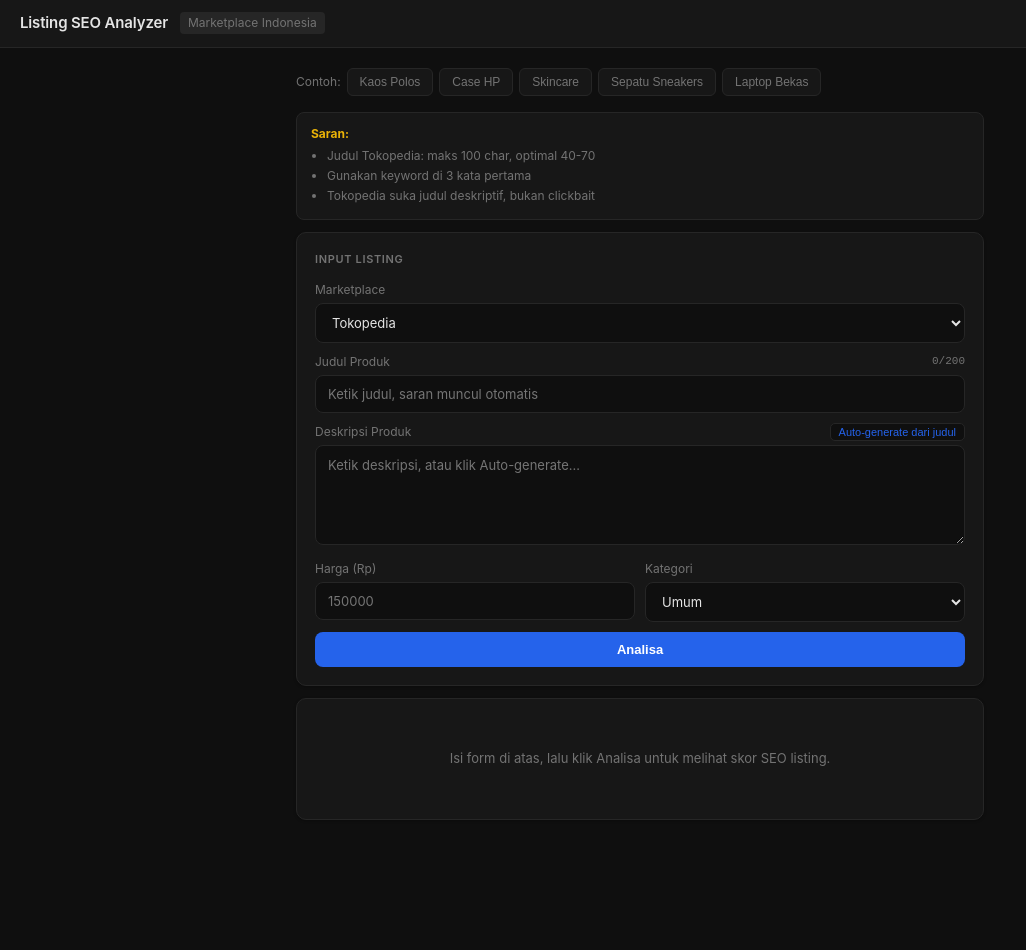
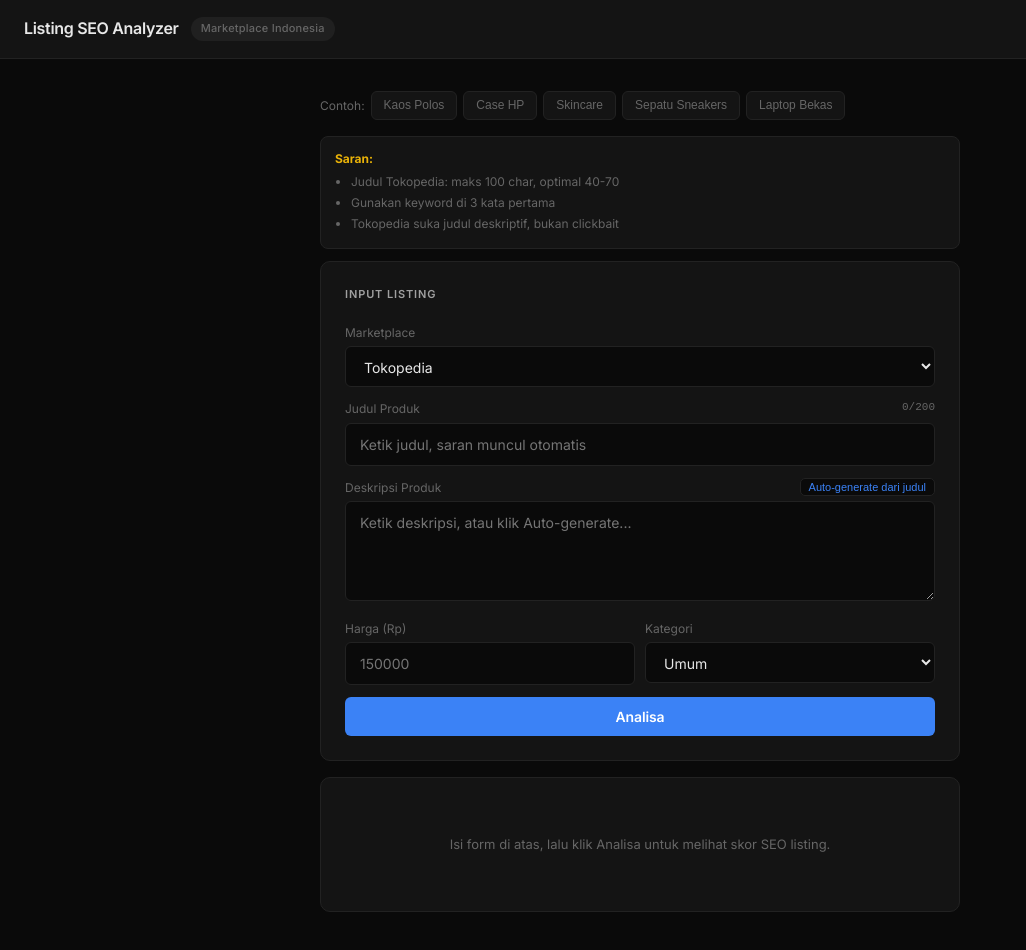
Before and after one commit to rickyzakariap/id-marketplace-tools, a website: page 02-listing-seo-analyzer/public/index.html in a window 1280 px wide. Shown: the whole page, without its empty margins (0-1026 px from the left). Before the commit the page ends 852 px from the top, so only its background shows below. Drawn offline with Linux system fonts and the light colour scheme.

Commit message:
improve typography: Inter font, spacing scale, focus glow

```diff
--- a/02-listing-seo-analyzer/public/index.html
+++ b/02-listing-seo-analyzer/public/index.html
@@ -4,39 +4,71 @@
   <meta charset="UTF-8">
   <meta name="viewport" content="width=device-width, initial-scale=1.0">
   <title>Listing SEO Analyzer</title>
+  <link rel="preconnect" href="https://fonts.googleapis.com">
+  <link rel="preconnect" href="https://fonts.gstatic.com" crossorigin>
+  <link href="https://fonts.googleapis.com/css2?family=Inter:wght@400;500;600;700&display=swap" rel="stylesheet">
   <style>
     :root {
-      --bg: #0f0f0f;
-      --surface: #171717;
-      --border: #262626;
-      --text: #e5e5e5;
-      --text-dim: #737373;
-      --accent: #2563eb;
-      --accent-hover: #1d4ed8;
+      --bg: #0a0a0a;
+      --surface: #141414;
+      --surface-hover: #1a1a1a;
+      --border: #222;
+      --text: #e8e8e8;
+      --text-secondary: #a0a0a0;
+      --text-dim: #666;
+      --accent: #3b82f6;
+      --accent-hover: #2563eb;
       --green: #22c55e;
       --yellow: #eab308;
       --red: #ef4444;
-      --blue: #3b82f6;
+      --space-1: 4px;
+      --space-2: 8px;
+      --space-3: 12px;
+      --space-4: 16px;
+      --space-5: 20px;
+      --space-6: 24px;
+      --space-8: 32px;
+      --radius: 10px;
+      --radius-sm: 6px;
     }
     * { margin: 0; padding: 0; box-sizing: border-box; }
     body {
       background: var(--bg);
       color: var(--text);
-      font-family: 'Inter', system-ui, -apple-system, sans-serif;
+      font-family: 'Inter', system-ui, -apple-system, 'Segoe UI', Roboto, sans-serif;
       font-size: 14px;
-      line-height: 1.5;
+      line-height: 1.6;
+      -webkit-font-smoothing: antialiased;
+      -moz-osx-font-smoothing: grayscale;
     }
     .topbar {
       background: var(--surface);
       border-bottom: 1px solid var(--border);
-      padding: 12px 20px;
+      padding: var(--space-4) var(--space-6);
       display: flex;
       align-items: center;
-      gap: 12px;
+      gap: var(--space-3);
     }
-    .topbar h1 { font-size: 15px; font-weight: 600; letter-spacing: -0.01em; }
-    .topbar span { font-size: 12px; color: var(--text-dim); background: var(--border); padding: 2px 8px; border-radius: 4px; }
-    .wrap { max-width: 720px; margin: 0 auto; padding: 20px 16px; }
+    .topbar h1 {
+      font-size: 16px;
+      font-weight: 600;
+      letter-spacing: -0.02em;
+      color: var(--text);
+    }
+    .topbar span {
+      font-size: 11px;
+      font-weight: 500;
+      color: var(--text-dim);
+      background: rgba(255,255,255,0.05);
+      padding: 3px 10px;
+      border-radius: 20px;
+      letter-spacing: 0.02em;
+    }
+    .wrap {
+      max-width: 680px;
+      margin: 0 auto;
+      padding: var(--space-8) var(--space-5);
+    }
 
     /* Quick examples bar */
     .examples {
@@ -79,18 +111,17 @@
     .card {
       background: var(--surface);
       border: 1px solid var(--border);
-      border-radius: 10px;
-      padding: 18px;
-      margin-bottom: 12px;
-      box-shadow: 0 1px 3px rgba(0,0,0,0.3);
+      border-radius: var(--radius);
+      padding: var(--space-6);
+      margin-bottom: var(--space-4);
     }
     .card h2 {
       font-size: 11px;
       font-weight: 600;
-      color: var(--text-dim);
+      color: var(--text-secondary);
       text-transform: uppercase;
-      letter-spacing: 0.06em;
-      margin-bottom: 14px;
+      letter-spacing: 0.08em;
+      margin-bottom: var(--space-5);
     }
     .gen-btn {
       background: var(--bg);
@@ -115,17 +146,19 @@
       width: 100%;
       background: var(--bg);
       border: 1px solid var(--border);
-      border-radius: 8px;
-      padding: 10px 12px;
+      border-radius: var(--radius-sm);
+      padding: 10px 14px;
       color: var(--text);
-      font-size: 13px;
+      font-size: 14px;
       font-family: inherit;
-      margin-bottom: 10px;
-      transition: border-color 0.15s;
+      line-height: 1.5;
+      margin-bottom: var(--space-3);
+      transition: border-color 0.15s ease, box-shadow 0.15s ease;
     }
     input:focus, select:focus, textarea:focus {
       outline: none;
       border-color: var(--accent);
+      box-shadow: 0 0 0 3px rgba(59, 130, 246, 0.1);
     }
     input.error, textarea.error {
       border-color: var(--red);
@@ -143,17 +176,19 @@
       background: var(--accent);
       color: #fff;
       border: none;
-      border-radius: 8px;
-      padding: 10px 16px;
-      font-size: 13px;
+      border-radius: var(--radius-sm);
+      padding: 11px var(--space-5);
+      font-size: 14px;
       font-weight: 600;
+      font-family: inherit;
+      letter-spacing: -0.01em;
       cursor: pointer;
       width: 100%;
-      transition: background 0.15s;
+      transition: all 0.15s ease;
     }
     .btn:hover { background: var(--accent-hover); }
-    .btn:active { background: #1e40af; }
-    .btn:disabled { opacity: 0.4; cursor: not-allowed; }
+    .btn:active { transform: scale(0.985); }
+    .btn:disabled { opacity: 0.4; cursor: not-allowed; transform: none; }
     .btn.done { background: #166534; }
 
     /* Results */
```
